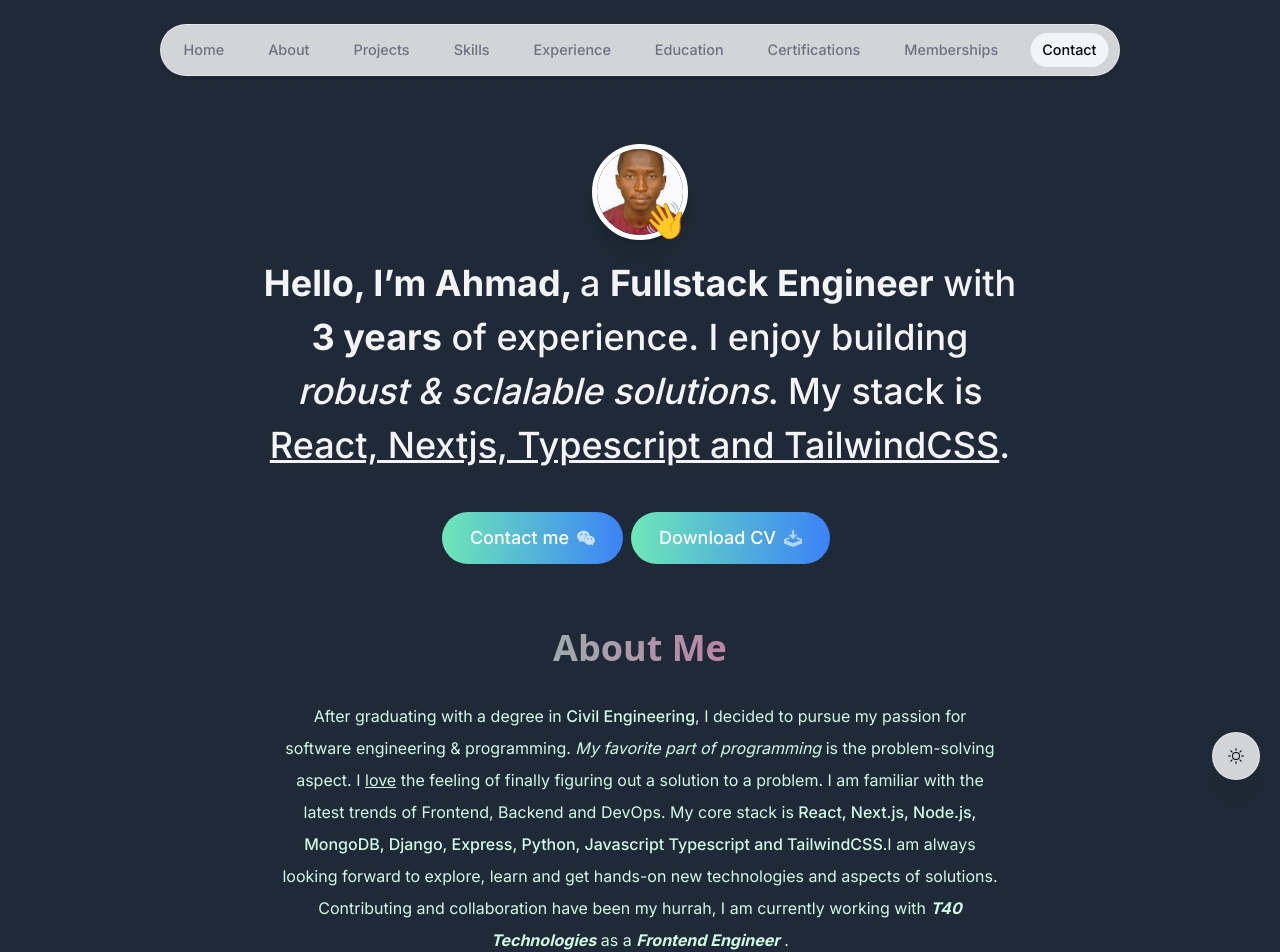
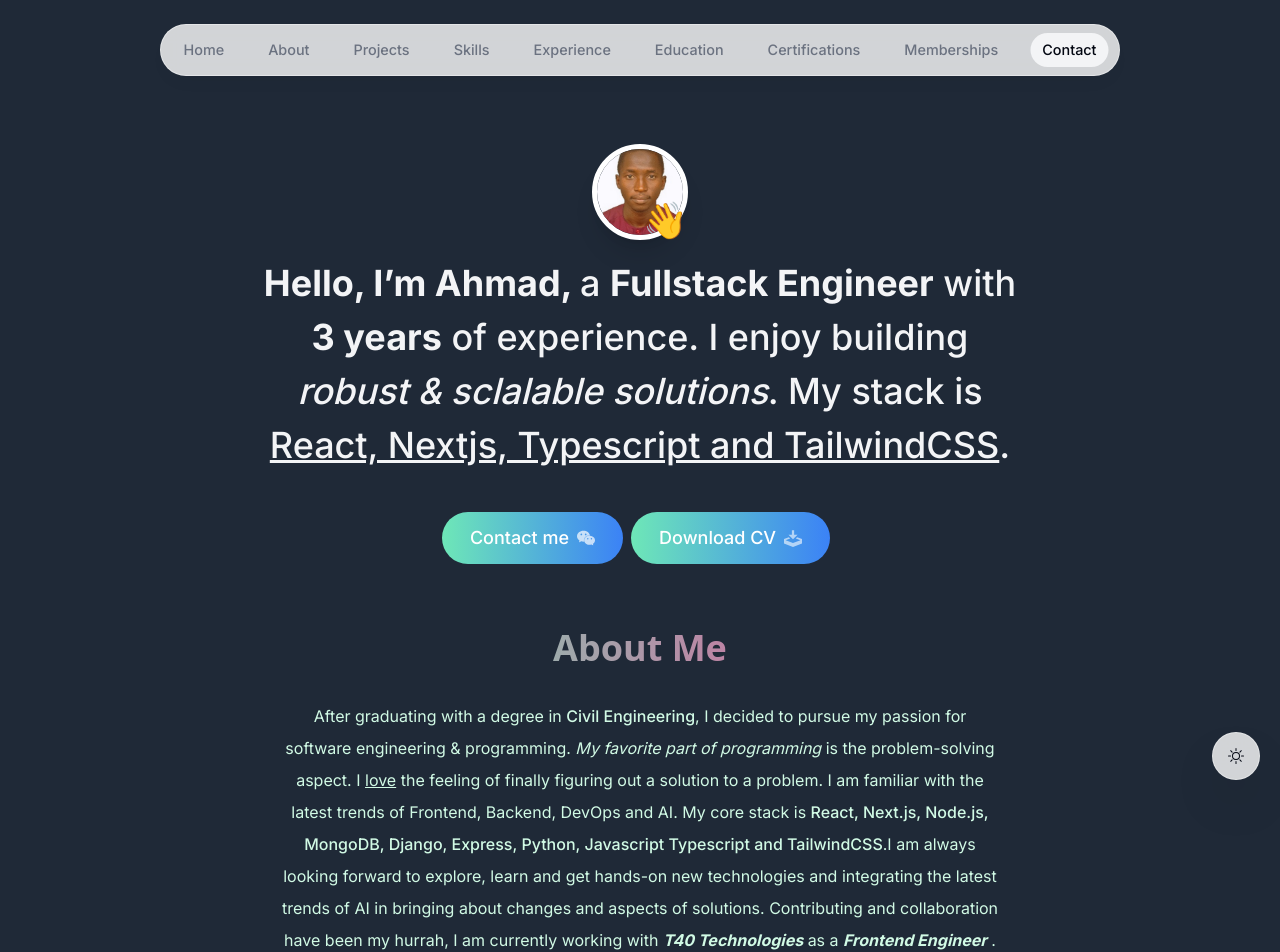
Before and after one commit to engraya/engrahmadaya-portfolio, a Next.js app: page / in a window 1280 px wide. Shown: the top 952 px of the page. Built offline with nearby package versions, Linux system fonts and the light colour scheme.

Commit message:
Fixed Issues

```diff
--- a/components/About.tsx
+++ b/components/About.tsx
@@ -24,13 +24,13 @@ function About() {
         passion for software engineering & programming.{" "}
         <span className="italic">My favorite part of programming</span> is the
         problem-solving aspect. I <span className="underline">love</span> the
-        feeling of finally figuring out a solution to a problem. I am familiar with the latest trends of Frontend, Backend and DevOps. My core stack
+        feeling of finally figuring out a solution to a problem. I am familiar with the latest trends of Frontend, Backend, DevOps and AI. My core stack
         is{" "}
         <span className="font-medium">
           React, Next.js, Node.js, MongoDB, Django, Express, Python, Javascript Typescript and TailwindCSS
         </span>
         .I am always looking forward to explore,
-        learn and get hands-on new technologies and aspects of solutions. Contributing and collaboration have been my hurrah, I am currently working with{" "}
+        learn and get hands-on new technologies and integrating the latest trends of AI in bringing about changes and aspects of solutions. Contributing and collaboration have been my hurrah, I am currently working with{" "}
         <span className="font-bold italic">T40 Technologies</span> as a <span className="font-bold italic">Frontend Engineer</span> .
       </p>
     </motion.section>
```
